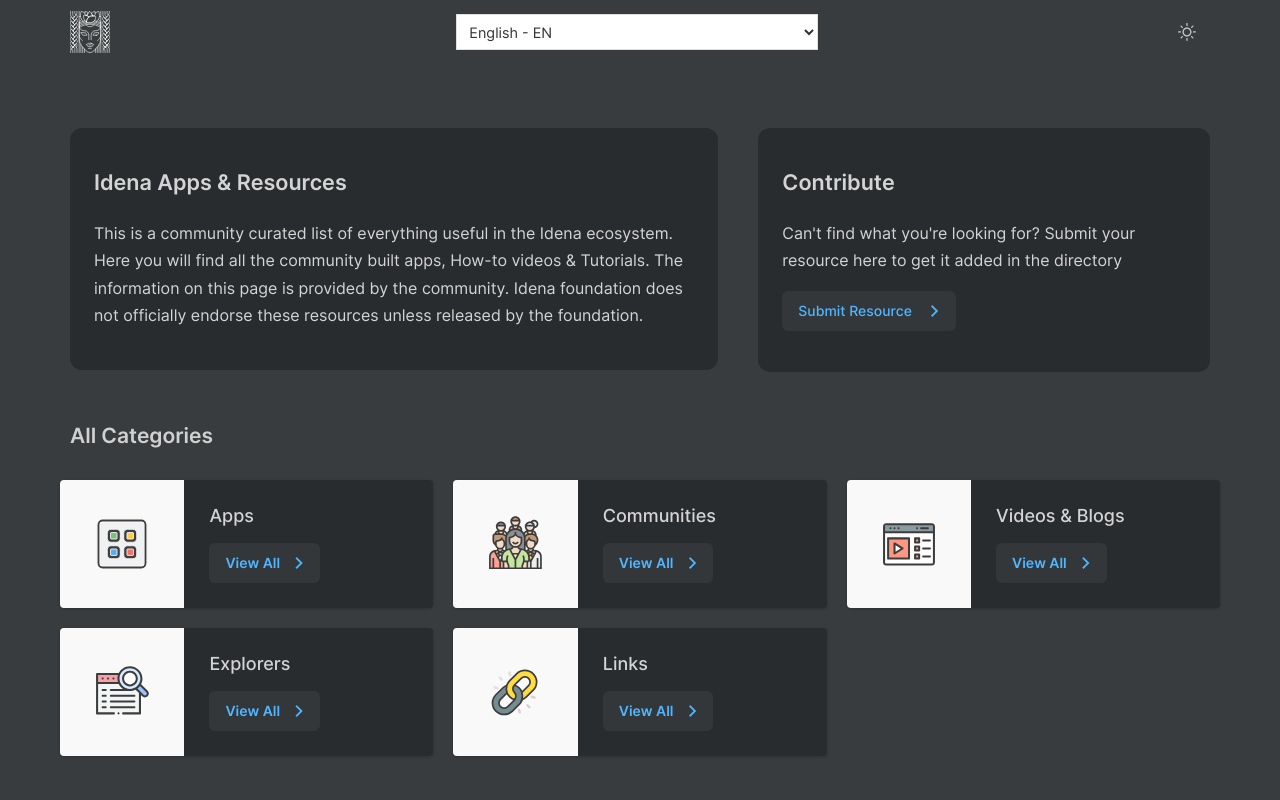
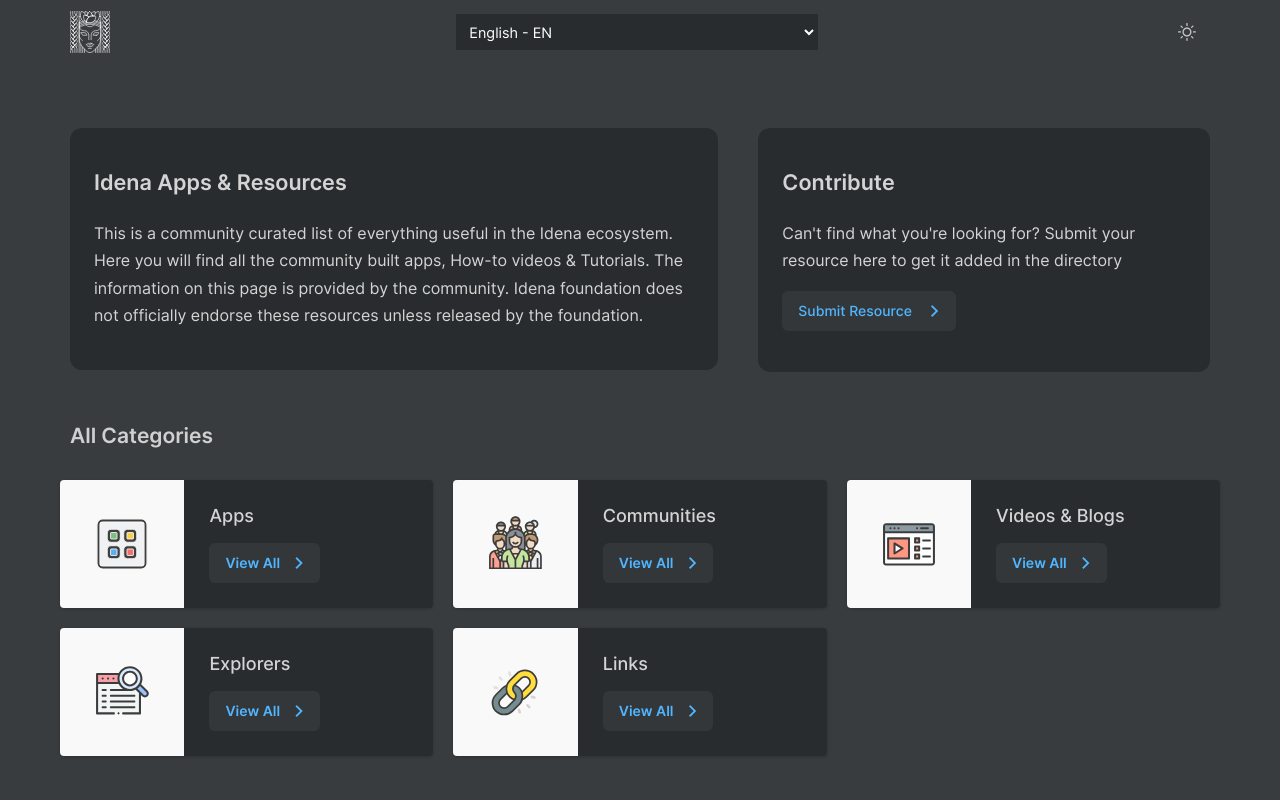
Before and after one commit to Syd-ai/idena-apps, a plain HTML site: page index.html in a window 1280 px wide. Both pictures are taken after a click on the button 1187 px from the left and 32 px from the top of the page. Shown: the top 800 px of the page. Drawn offline with Linux system fonts and the light colour scheme; no server answers; files whose address does not match are found by name.

Commit message:
Add darkmode css

```diff
--- a/css/dark-mode.css
+++ b/css/dark-mode.css
@@ -2,6 +2,13 @@
     font-size: 1.25rem;
     background-color: #393c3e !important;
     color: #d0d0d0 !important;
+}
+
+.darkmode select {
+    color: #fff !important;
+    height: 2.2rem !important;
+    background: #292c2e !important;
+    border: 1px solid #292c2e !important;
 }
 
 .darkmode .badge {
```
